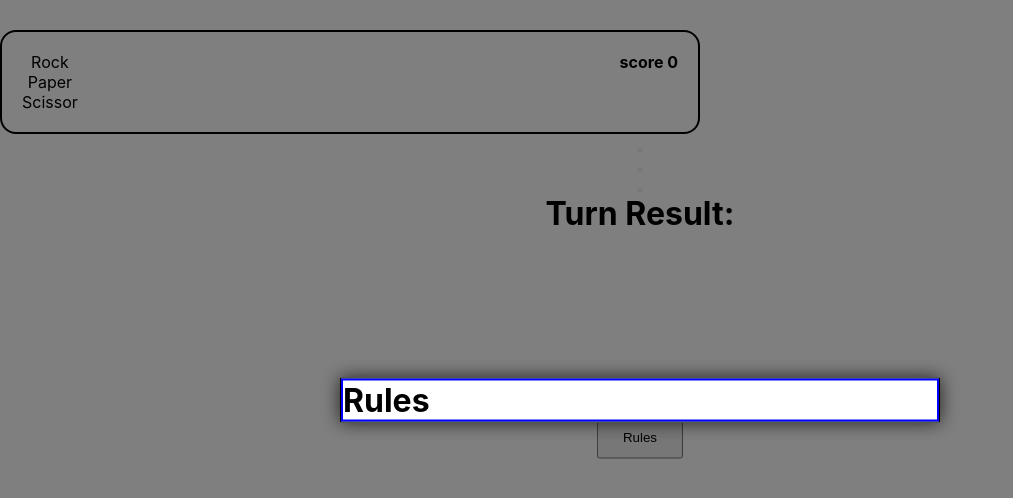
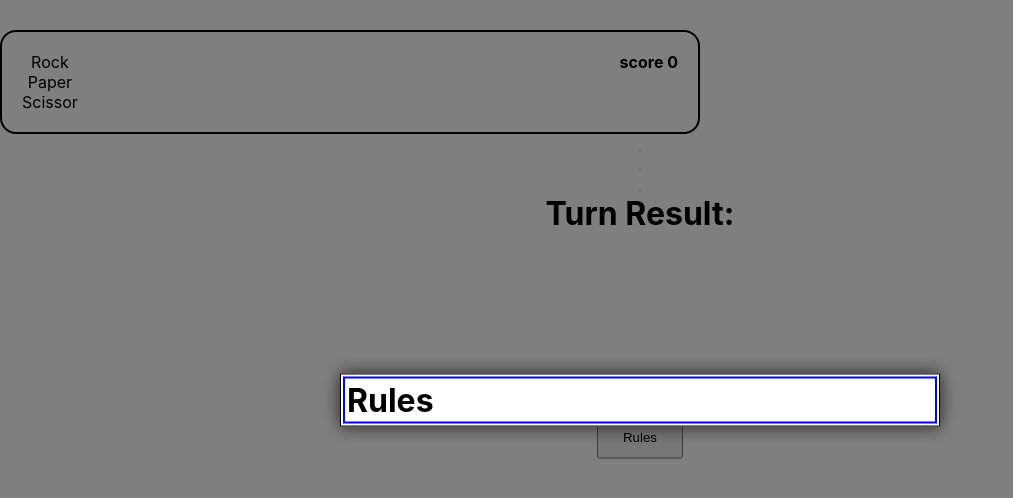
Before and after one commit to jshin720/rps_game, a React (Create React App) app: page / in a window 1280 px wide. Both pictures are taken after a click on the button "Rules". Shown: the top 498 px of the page, without its empty margins (0-1013 px from the left). Built offline with nearby package versions, Linux system fonts and the light colour scheme; no server answers; the HTML template or start-up script is replaced by a standard one.

Commit message:
working css for modal

```diff
--- a/src/components/modal/modal.css
+++ b/src/components/modal/modal.css
@@ -26,7 +26,10 @@
 .modal-header{
   display: flex;
   justify-content: space-between;
+  margin: 2px;
+  padding: 2px;
   border: 2px solid blue;
+
 }
 
 .beats-container {
```
